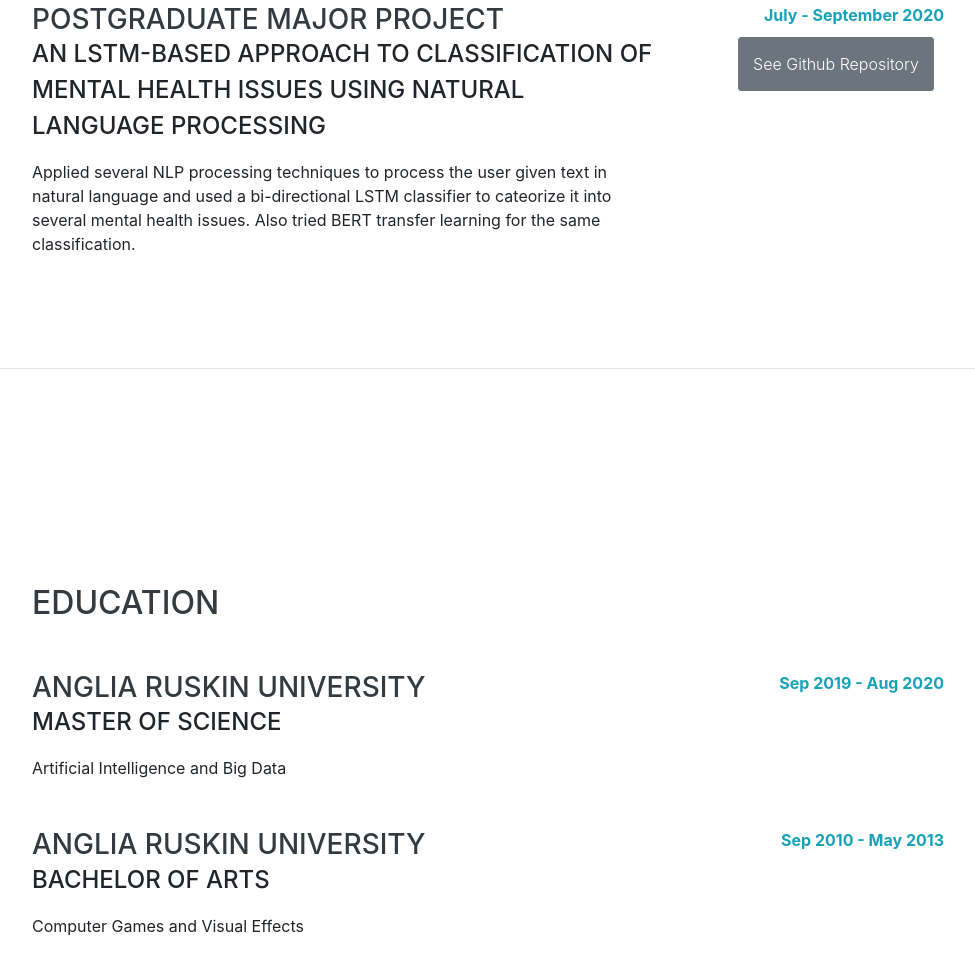
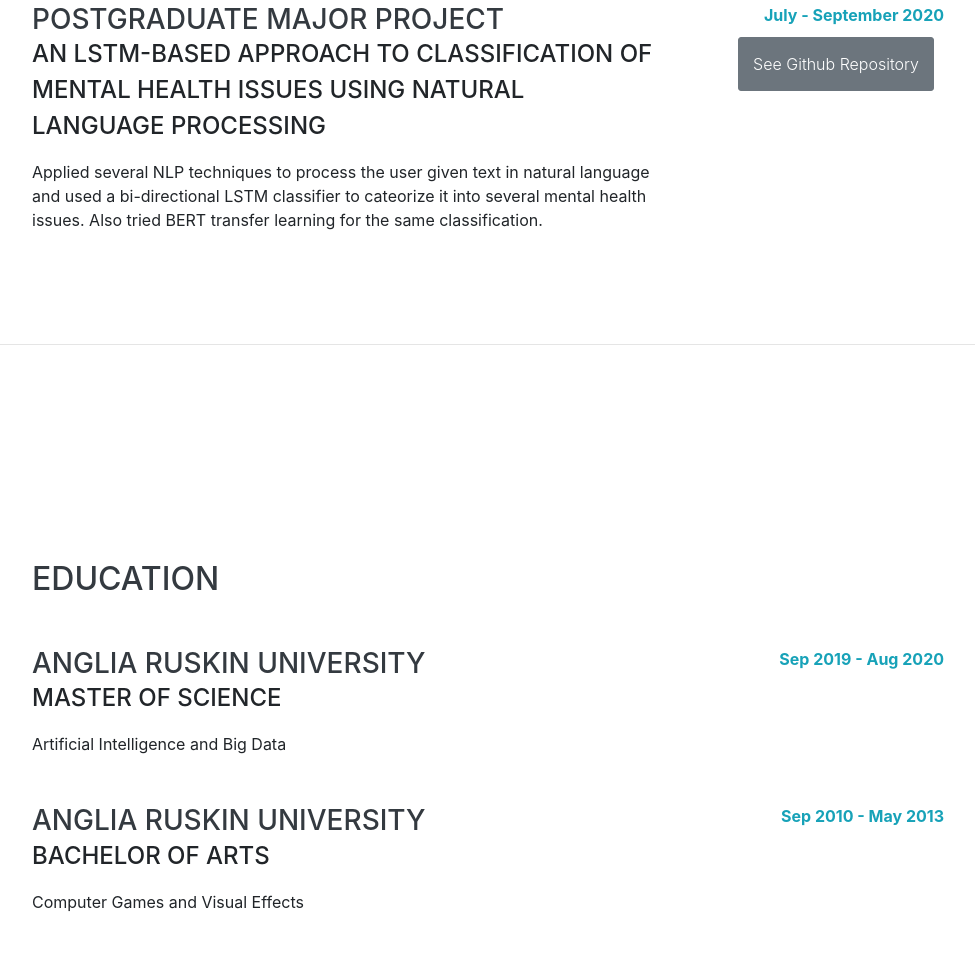
Before and after one commit to kaflesaurav/kaflesaurav.github.io, a website with bundled scripts: page index.html in a window 1280 px wide. Shown: the part 1791-2748 px from the top of the page, without its empty margins (288-1263 px from the left). Built offline with nearby package versions, Linux system fonts and the light colour scheme; a web font is replaced by a local one.

Commit message:
minor changes

```diff
--- a/index.html
+++ b/index.html
@@ -140,7 +140,7 @@
           <div class="resume-content">
             <h3 class="mb-0">Postgraduate Major Project</h3>
             <div class="subheading mb-3">An LSTM-based approach to classification of mental health issues using Natural Language Processing</div>
-            <p>Applied several NLP processing techniques to process the user given text in natural language and used a bi-directional LSTM classifier to cateorize it into several mental health issues. Also tried BERT transfer learning for the same classification.</p>
+            <p>Applied several NLP techniques to process the user given text in natural language and used a bi-directional LSTM classifier to cateorize it into several mental health issues. Also tried BERT transfer learning for the same classification.</p>
           </div>
           <div class="resume-date text-md-right">
             <span class="text-info"><strong>July - September 2020</strong></span>
```
